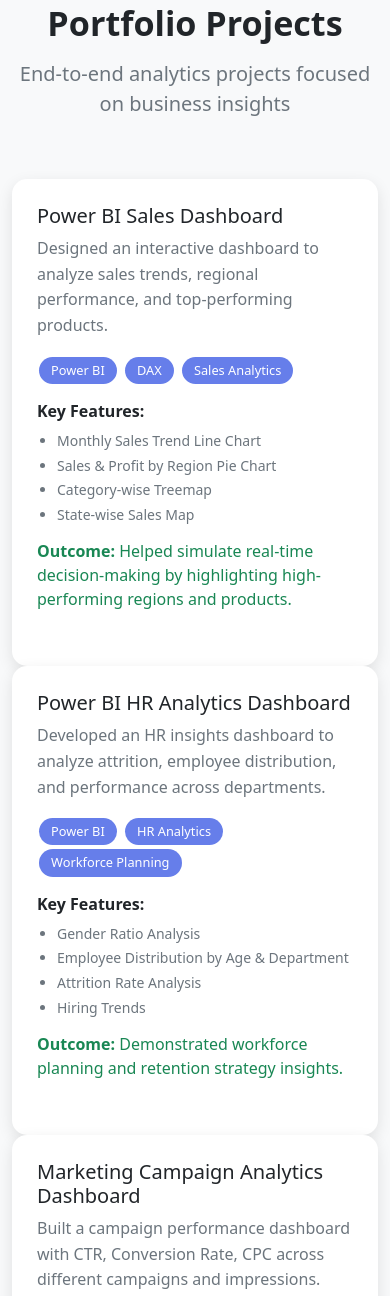
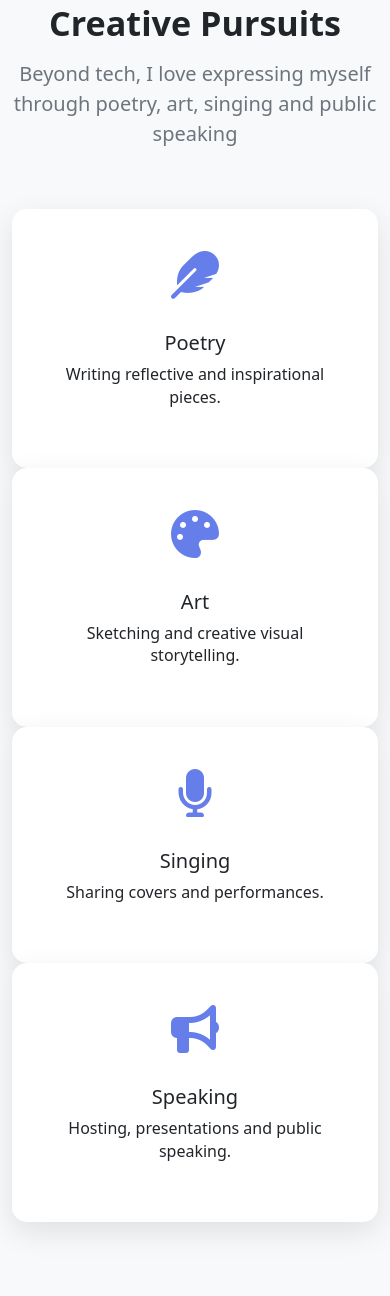
Before and after one commit to SwathiBurgula/Swathi-Portfolio, a plain HTML site: page index.html in a window 390 px wide. Shown: the part 5258-6554 px from the top of the page. Drawn offline with nearby package versions, Linux system fonts and the light colour scheme.

Commit message:
index.html

```diff
--- a/index.html
+++ b/index.html
@@ -283,6 +283,9 @@
                         <a class="nav-link" href="#skills">Skills</a>
                     </li>
                     <li class="nav-item">
+                        <a class="nav-link" href="#creative">Creative</a>
+                    </li>
+                    <li class="nav-item">
                         <a class="nav-link" href="#projects">Projects</a>
                     </li>
                     <li class="nav-item">
@@ -465,6 +468,56 @@
         </div>
     </section>
 
+    <!-- Creative Section -->
+    <section id="creative" class="section bg-light">
+        <div class="container">
+            <div class="row">
+                <div class="col-lg-12 text-center section-title">
+                    <h2 class="display-4 fw-bold">Creative Pursuits</h2>
+                    <p class="lead text-muted">Beyond tech, I love expressing myself through poetry, art, singing and public speaking</p>
+                </div>
+            </div>
+            <div class="row">
+                <div class="col-lg-3 col-md-6">
+                    <div class="skill-card">
+                        <div class="skill-icon">
+                            <i class="fas fa-feather"></i>
+                        </div>
+                        <h5>Poetry</h5>
+                        <p>Writing reflective and inspirational pieces.</p>
+                    </div>
+                </div>
+                <div class="col-lg-3 col-md-6">
+                    <div class="skill-card">
+                        <div class="skill-icon">
+                            <i class="fas fa-palette"></i>
+                        </div>
+                        <h5>Art</h5>
+                        <p>Sketching and creative visual storytelling.</p>
+                    </div>
+                </div>
+                <div class="col-lg-3 col-md-6">
+                    <div class="skill-card">
+                        <div class="skill-icon">
+                            <i class="fas fa-microphone"></i>
+                        </div>
+                        <h5>Singing</h5>
+                        <p>Sharing covers and performances.</p>
+                    </div>
+                </div>
+                <div class="col-lg-3 col-md-6">
+                    <div class="skill-card">
+                        <div class="skill-icon">
+                            <i class="fas fa-bullhorn"></i>
+                        </div>
+                        <h5>Speaking</h5>
+                        <p>Hosting, presentations and public speaking.</p>
+                    </div>
+                </div>
+            </div>
+        </div>
+    </section>
+
     <!-- Projects Section -->
     <section id="projects" class="section bg-light">
         <div class="container">
@@ -596,6 +649,9 @@
                             <a href="http://www.linkedin.com/in/swathi-burgula" target="_blank" title="LinkedIn"><i class="fab fa-linkedin"></i></a>
                             <a href="https://github.com/SwathiBurgula" target="_blank" title="GitHub"><i class="fab fa-github"></i></a>
                             <a href="https://www.hackerrank.com/profile/swathiburgula70" target="_blank" title="HackerRank"><i class="fas fa-code"></i></a>
+                            <a href="https://www.instagram.com/swathi_burgula3?igsh=MThhM3ZiYjhibGxl" target="_blank" title="Instagram"><i class="fab fa-instagram"></i></a>
+                            <a href="https://facebook.com/share/1JWR8A7J6u/" target="_blank" title="Facebook"><i class="fab fa-facebook"></i></a>
+                            <a href="https://m.starmakerstudios.com/d/profileinfo?from_sid=62123195165&type=sing&color=FE3A6A&shareTime=1754997193&app_name=sm&userId=10977524099090058&cardKey=Profile&pid=Profire_share_B&showNavigation=true&showBar=1&share_type=copyLink" target="_blank" title="StarMaker"><i class="fas fa-music"></i></a>
                         </div>
                     </div>
                 </div>
```
